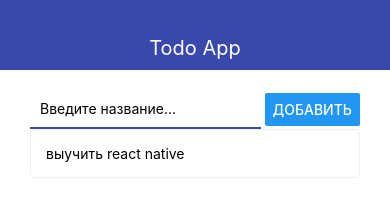
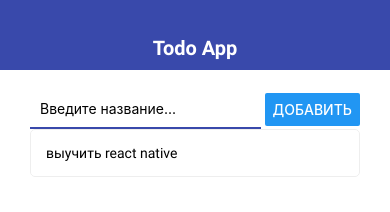
Before and after one commit to arturtarasov/Todo-App, a React Native app: screen / in a window 390 px wide. Shown: the top 212 px of the page. Built offline with nearby package versions, Linux system fonts and the light colour scheme.

Commit message:
added fonts

```diff
--- a/App.js
+++ b/App.js
@@ -1,3 +1,5 @@
+import { AppLoading } from 'expo';
+import * as Font from 'expo-font';
 import React, { useState } from 'react';
 import { Alert, StyleSheet, View } from 'react-native';
 
@@ -5,7 +7,15 @@
 import { MainScreen } from './src/screens/MainScreen';
 import { TodoScreen } from './src/screens/TodoScreen';
 
+async function loadApplication() {
+  await Font.loadAsync({
+    "roboto-regular": require("./assets/fonts/Roboto-Regular.ttf"),
+    "roboto-bold": require("./assets/fonts/Roboto-Bold.ttf")
+  });
+}
+
 export default function App() {
+  const [isReady, setIsReady] = useState(false);
   const [todoId, setTodoId] = useState(null);
   const [todos, setTodos] = useState([
     {
@@ -13,6 +23,18 @@
       title: "выучить react native"
     }
   ]);
+
+  if (!isReady) {
+    return (
+      <AppLoading
+        startAsync={loadApplication}
+        onError={err => {
+          console.log(err);
+        }}
+        onFinish={() => setIsReady(true)}
+      />
+    );
+  }
 
   const addTodo = title => {
     setTodos(prev => [
--- a/package.json
+++ b/package.json
@@ -9,6 +9,7 @@
   },
   "dependencies": {
     "expo": "~36.0.0",
+    "expo-font": "^8.0.0",
     "react": "~16.9.0",
     "react-dom": "~16.9.0",
     "react-native": "https://github.com/expo/react-native/archive/sdk-36.0.0.tar.gz",
--- a/src/components/Navbar.js
+++ b/src/components/Navbar.js
@@ -1,12 +1,13 @@
 import React from 'react';
-import { StyleSheet, Text, View } from 'react-native';
+import { StyleSheet, View } from 'react-native';
 
 import { THEME } from '../theme';
+import { AppTextBold } from './ui/AppTextBold';
 
 export const Navbar = ({ title }) => {
   return (
     <View style={styles.navbar}>
-      <Text style={styles.text}>{title}</Text>
+      <AppTextBold style={styles.text}>{title}</AppTextBold>
     </View>
   );
 };
--- a/src/components/Todo.js
+++ b/src/components/Todo.js
@@ -1,5 +1,7 @@
 import React from 'react';
-import { StyleSheet, Text, TouchableOpacity, View } from 'react-native';
+import { StyleSheet, TouchableOpacity, View } from 'react-native';
+
+import { AppText } from './ui/AppText';
 
 export const Todo = ({ todo, onRemove, onOpen }) => {
   return (
@@ -9,7 +11,7 @@
       onLongPress={() => onRemove(todo.id)}
     >
       <View style={styles.todo}>
-        <Text>{todo.title}</Text>
+        <AppText>{todo.title}</AppText>
       </View>
     </TouchableOpacity>
   );
--- /dev/null
+++ b/src/components/ui/AppText.js
@@ -0,0 +1,14 @@
+import React from 'react';
+import { StyleSheet, Text } from 'react-native';
+
+export const AppText = props => {
+  return (
+    <Text style={{ ...styles.default, ...props.style }}>{props.children}</Text>
+  );
+};
+
+const styles = StyleSheet.create({
+  default: {
+    fontFamily: "roboto-regular"
+  }
+});
--- /dev/null
+++ b/src/components/ui/AppTextBold.js
@@ -0,0 +1,14 @@
+import React from 'react';
+import { StyleSheet, Text } from 'react-native';
+
+export const AppTextBold = props => {
+  return (
+    <Text style={{ ...styles.default, ...props.style }}>{props.children}</Text>
+  );
+};
+
+const styles = StyleSheet.create({
+  default: {
+    fontFamily: "roboto-bold"
+  }
+});
--- a/src/screens/TodoScreen.js
+++ b/src/screens/TodoScreen.js
@@ -1,8 +1,9 @@
 import React, { useState } from 'react';
-import { Button, StyleSheet, Text, View } from 'react-native';
+import { Button, StyleSheet, View } from 'react-native';
 
 import { EditModal } from '../components/EditModal';
 import { AppCard } from '../components/ui/AppCard';
+import { AppTextBold } from '../components/ui/AppTextBold';
 import { THEME } from '../theme';
 
 export const TodoScreen = ({ goBack, todo, onRemove, onSave }) => {
@@ -21,7 +22,7 @@
         onSave={saveHandler}
       />
       <AppCard style={styles.card}>
-        <Text style={styles.title}>{todo.title}</Text>
+        <AppTextBold style={styles.title}>{todo.title}</AppTextBold>
         <Button title="Ред." onPress={() => setModal(true)} />
       </AppCard>
 
```
Also changed, not shown: assets/fonts/Roboto-Bold.ttf (added), assets/fonts/Roboto-Regular.ttf (added).
